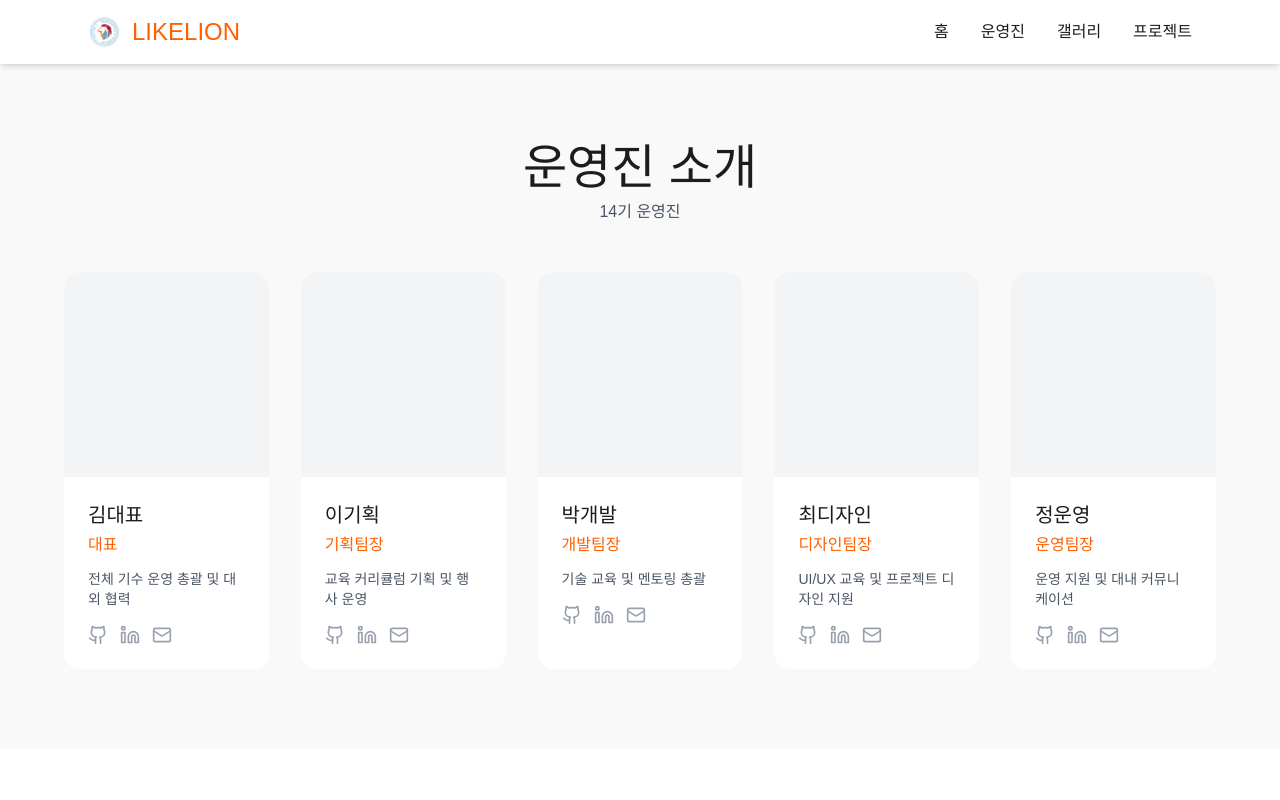
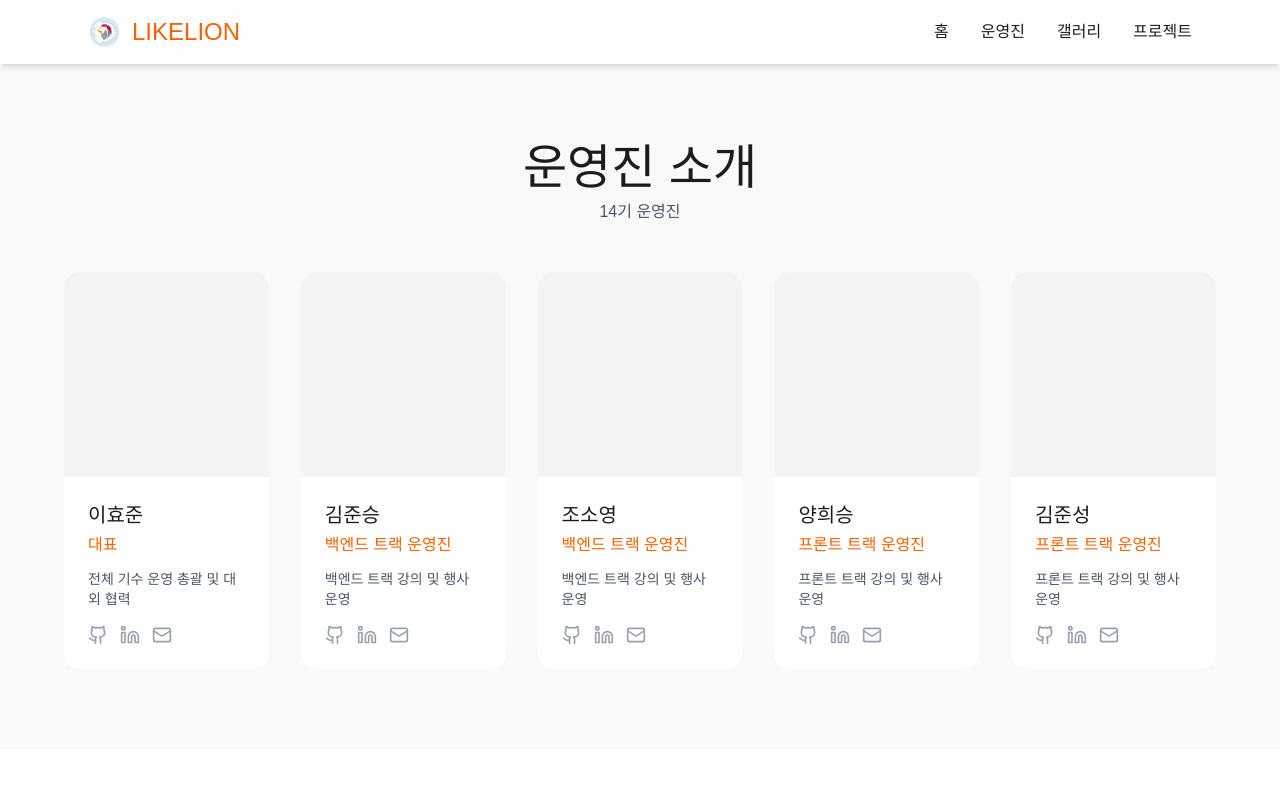
Before and after one commit to LikeLion-Yonam-Institute-of-Technology/LikeLion_Homepage, a Next.js app: page /team in a window 1280 px wide. Shown: the top 800 px of the page. Built offline with nearby package versions, Linux system fonts and the light colour scheme.

Commit message:
fix: 운영진 정보 수정

```diff
--- a/app/data/team.ts
+++ b/app/data/team.ts
@@ -1,36 +1,36 @@
 export const teamMembers = [
   {
-    name: "김대표",
+    name: "이효준",
     role: "대표",
     description: "전체 기수 운영 총괄 및 대외 협력",
     image: "",
     generation: "14기",
   },
   {
-    name: "이기획",
-    role: "기획팀장",
-    description: "교육 커리큘럼 기획 및 행사 운영",
+    name: "김준승",
+    role: "백엔드 트랙 운영진",
+    description: "백엔드 트랙 강의 및 행사 운영",
     image: "",
     generation: "14기",
   },
   {
-    name: "박개발",
-    role: "개발팀장",
-    description: "기술 교육 및 멘토링 총괄",
+    name: "조소영",
+    role: "백엔드 트랙 운영진",
+    description: "백엔드 트랙 강의 및 행사 운영",
     image: "",
     generation: "14기",
   },
   {
-    name: "최디자인",
-    role: "디자인팀장",
-    description: "UI/UX 교육 및 프로젝트 디자인 지원",
+    name: "양희승",
+    role: "프론트 트랙 운영진",
+    description: "프론트 트랙 강의 및 행사 운영",
     image: "",
     generation: "14기",
   },
   {
-    name: "정운영",
-    role: "운영팀장",
-    description: "운영 지원 및 대내 커뮤니케이션",
+    name: "김준성",
+    role: "프론트 트랙 운영진",
+    description: "프론트 트랙 강의 및 행사 운영",
     image: "",
     generation: "14기",
   },
```
